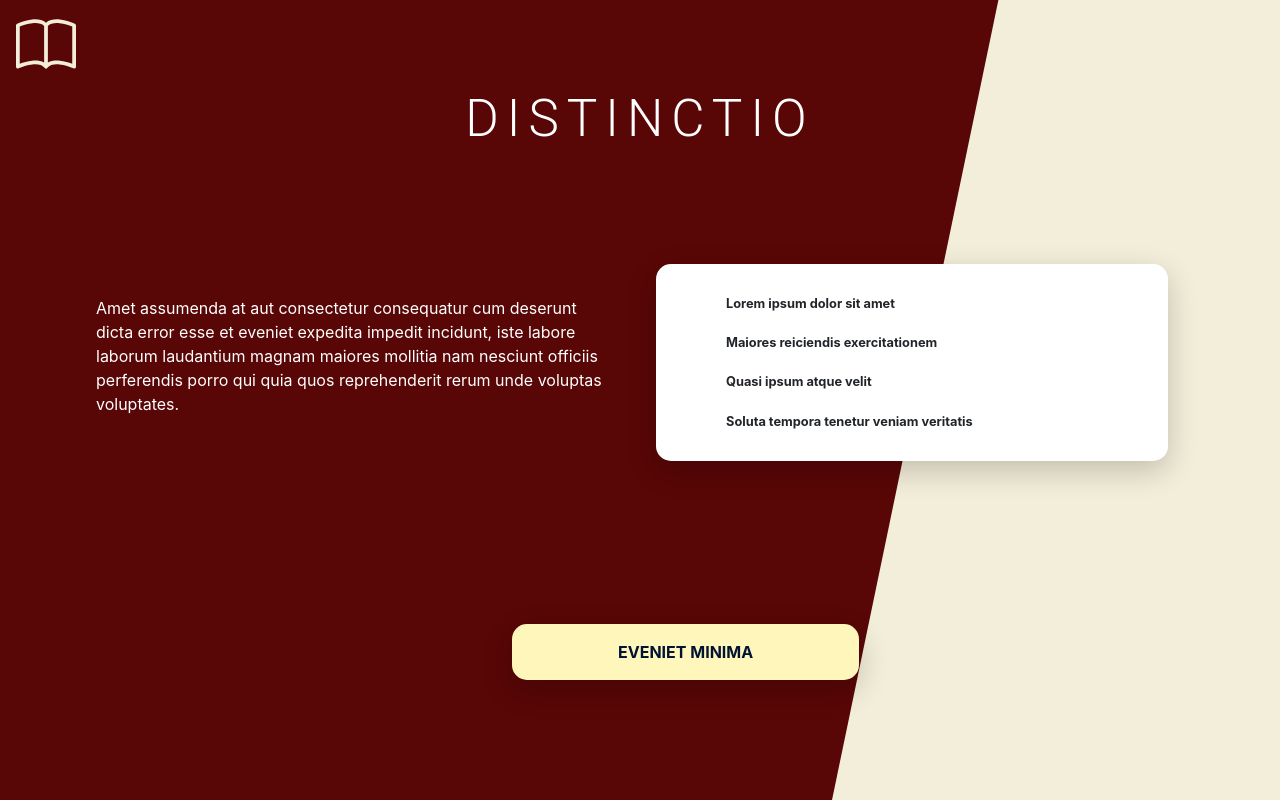
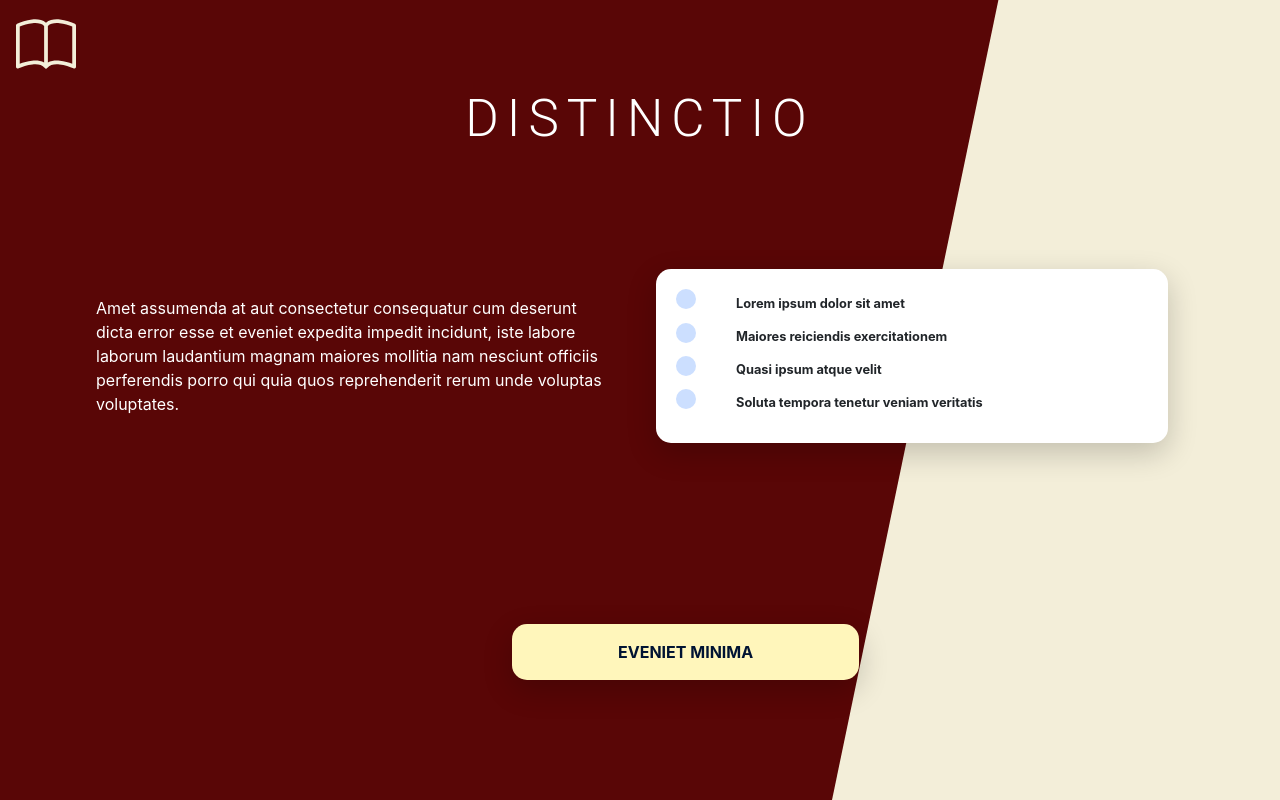
Before and after one commit to jadefr/distinctio, a Vue app: page / in a window 1280 px wide. Built offline with nearby package versions, Linux system fonts and the light colour scheme.

Commit message:
Change the span element in Home to bootstrap icon

```diff
--- a/src/assets/sass/views/_home.scss
+++ b/src/assets/sass/views/_home.scss
@@ -93,19 +93,18 @@ body {
               margin-bottom: 10px;
               font-size: 0.8em;
 
-              span {
-                //position: absolute;
-                width: 30px;
-                height: 30px;
-                background-color: color(blue-light);
-                border-radius: 50%;
-                margin-right: 10px;
+              .circle-icon {
+                color: color(blue-light);
+                font-weight: lighter;
+                width: 20px;
+                height: 20px;
+                //margin-left: 10px;
               }
 
               strong {
                 display: inline-block;
                 margin-left: max(40px);
-                margin-top: 10px;
+                //padding-bottom: 10px;
               }
             }
           }
--- a/src/views/Home.vue
+++ b/src/views/Home.vue
@@ -8,9 +8,7 @@
     <div class="content">
 
       <!-- Icon -->
-      <div id="icon">
-        <b-icon icon="book" id="book-icon"></b-icon>
-      </div>
+      <b-icon icon="book" id="book-icon"></b-icon>
 
       <!-- Header -->
       <header>
@@ -23,19 +21,19 @@
         <section id="card">
           <ul>
             <li>
-              <span></span>
+              <b-icon icon="circle-fill" class="circle-icon"></b-icon>
               <strong>Lorem ipsum dolor sit amet</strong>
             </li>
             <li>
-              <span></span>
+              <b-icon icon="circle-fill" class="circle-icon"></b-icon>
               <strong>Maiores reiciendis exercitationem</strong>
             </li>
             <li>
-              <span></span>
+              <b-icon icon="circle-fill" class="circle-icon"></b-icon>
               <strong>Quasi ipsum atque velit</strong>
             </li>
             <li>
-              <span></span>
+              <b-icon icon="circle-fill" class="circle-icon"></b-icon>
               <strong>Soluta tempora tenetur veniam veritatis</strong>
             </li>
           </ul>
```
